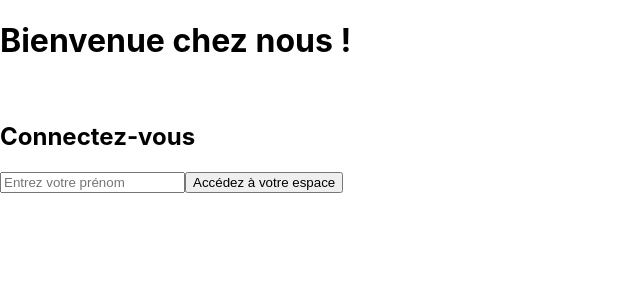
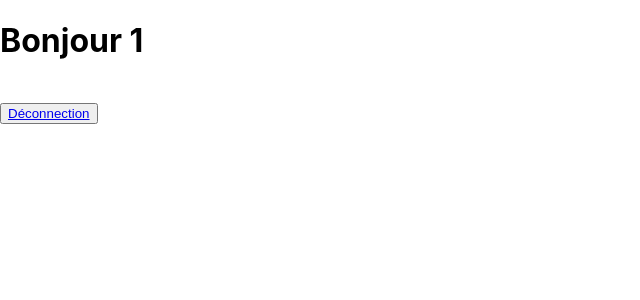
Before and after one commit to Ben-Imad/crazee-burger, a React (Create React App) app: page /order/1 in a window 1280 px wide. Shown: the top 300 px of the page, without its empty margins (0-640 px from the left). Built offline with nearby package versions, Linux system fonts and the light colour scheme.

Commit message:
💥 F02: Correction start

```diff
--- a/package.json
+++ b/package.json
@@ -8,6 +8,7 @@
     "@testing-library/user-event": "^13.5.0",
     "react": "^18.3.1",
     "react-dom": "^18.3.1",
+    "react-router-dom": "^6.24.0",
     "react-scripts": "5.0.1",
     "web-vitals": "^2.1.4"
   },
--- a/src/App.js
+++ b/src/App.js
@@ -1,7 +1,22 @@
+import { BrowserRouter, Routes, Route } from "react-router-dom"
 import LoginPage from "./components/pages/login/LoginPage"
+import OrderPage from "./components/pages/order/OrderPage"
+import ErrorPage from "./components/pages/ErrorPage"
+import Layout from "./components/pages/Layout"
 
 function App() {
-  return <LoginPage/>
+  return <>
+    <BrowserRouter>
+      <Routes>
+        {/* <Route path="/" element={<Layout />} /> */}
+        <Route path="/" element={<LoginPage />} />
+        <Route path="/order/:name" element={<OrderPage />} />
+        <Route path="/pageQuiNExistePas" element={<ErrorPage/>}/>
+      </Routes>
+    </BrowserRouter>
+    {/* <LoginPage /> */}
+  </>
+
 }
 
 export default App
--- /dev/null
+++ b/src/components/pages/ErrorPage.js
@@ -0,0 +1,11 @@
+import { Link } from "react-router-dom";
+
+export default function ErrorPage() {
+  return (
+      <div>
+          <button>
+              <Link to={`/`}>Retournez vers la page d'accueil</Link>
+          </button>
+    </div>
+  )
+}
--- /dev/null
+++ b/src/components/pages/Layout.js
@@ -0,0 +1,16 @@
+import { Link } from "react-router-dom";
+
+export default function Layout() {
+    return (
+        <div>
+            <nav>
+                <ul>
+                    <li>
+                        <Link to="/login">Login</Link>
+                    </li>
+
+                </ul>
+            </nav>
+        </div>
+    )
+}
--- a/src/components/pages/login/LoginFormComponent.js
+++ b/src/components/pages/login/LoginFormComponent.js
@@ -1,4 +1,5 @@
 import React, { useState } from 'react'
+import { Link } from 'react-router-dom';
 
 export default function LoginFormComponent() {
     // state
@@ -7,7 +8,6 @@ export default function LoginFormComponent() {
     // comportements
     const handleSubmit = (event) => {
         event.preventDefault();
-        alert(`Bonjour ${inputValue}`);
         setInputValue("");
     }
 
@@ -22,7 +22,8 @@ export default function LoginFormComponent() {
             <br />
             <h2>Connectez-vous</h2>
             <input value={inputValue} onChange={handleChange} type="text" placeholder="Entrez votre prénom" required />
-            <button>Accédez à votre espace</button>
+            {/* <button>Accédez à votre espace</button> */}
+            <Link to={`/order/${inputValue}`}>Accédez à votre espace</Link>
         </form>
     )
 }
--- /dev/null
+++ b/src/components/pages/order/OrderPage.js
@@ -0,0 +1,14 @@
+import { Link, useParams } from "react-router-dom";
+
+export default function OrderPage() {
+    const {name} = useParams();
+    return (
+        <div>
+            <h1>Bonjour {name}</h1>
+            <br />
+            <button>
+                <Link to={"/"}>Déconnection</Link>
+            </button>
+        </div>
+    )
+}
```
Also changed, not shown: 1 other file (tests, documents, lock files or other folders).
